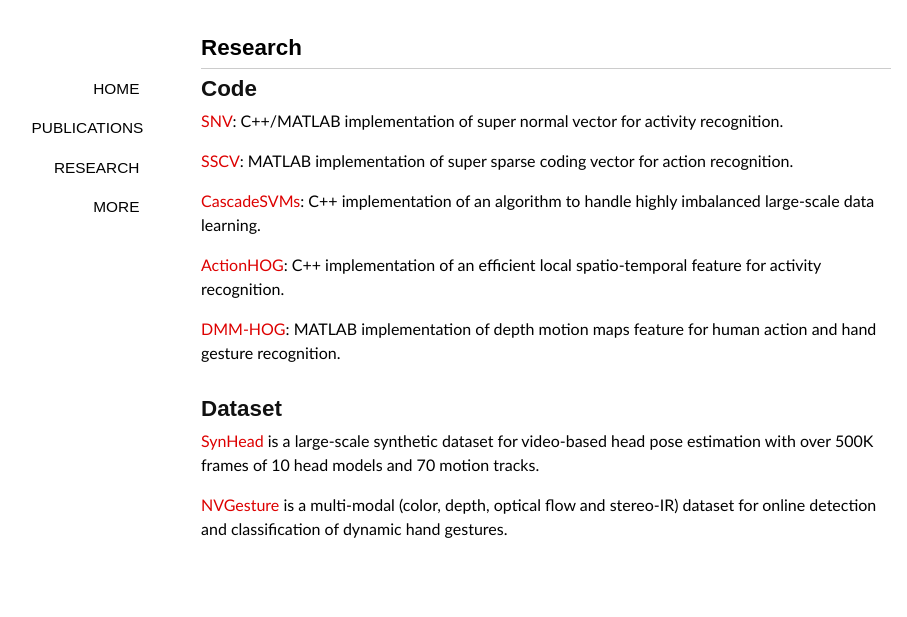
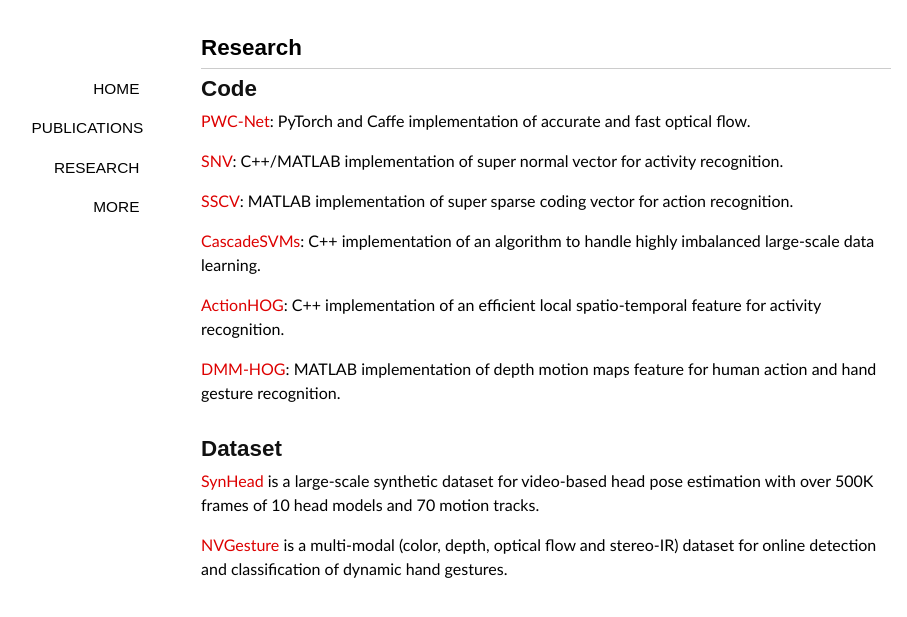
Before and after one commit to xiaodongyang/xiaodongyang.github.io, a Jekyll site: the page built from research/index.md, in a window 1280 px wide. Shown: the top 617 px of the page, without its empty margins (94-1001 px from the left). Built offline with Jekyll 4.4.1, drawn with Linux system fonts in a browser that asks for light colours; some web fonts are replaced.

Commit message:
Update index.md

```diff
--- a/research/index.md
+++ b/research/index.md
@@ -5,6 +5,8 @@
 ---
 
 ## Code
+
+[PWC-Net](https://github.com/NVlabs/PWC-Net): PyTorch and Caffe implementation of accurate and fast optical flow.
 
 [SNV](https://github.com/xiaodongyang/SNV): C++/MATLAB implementation of super normal vector for activity recognition.
 
```
